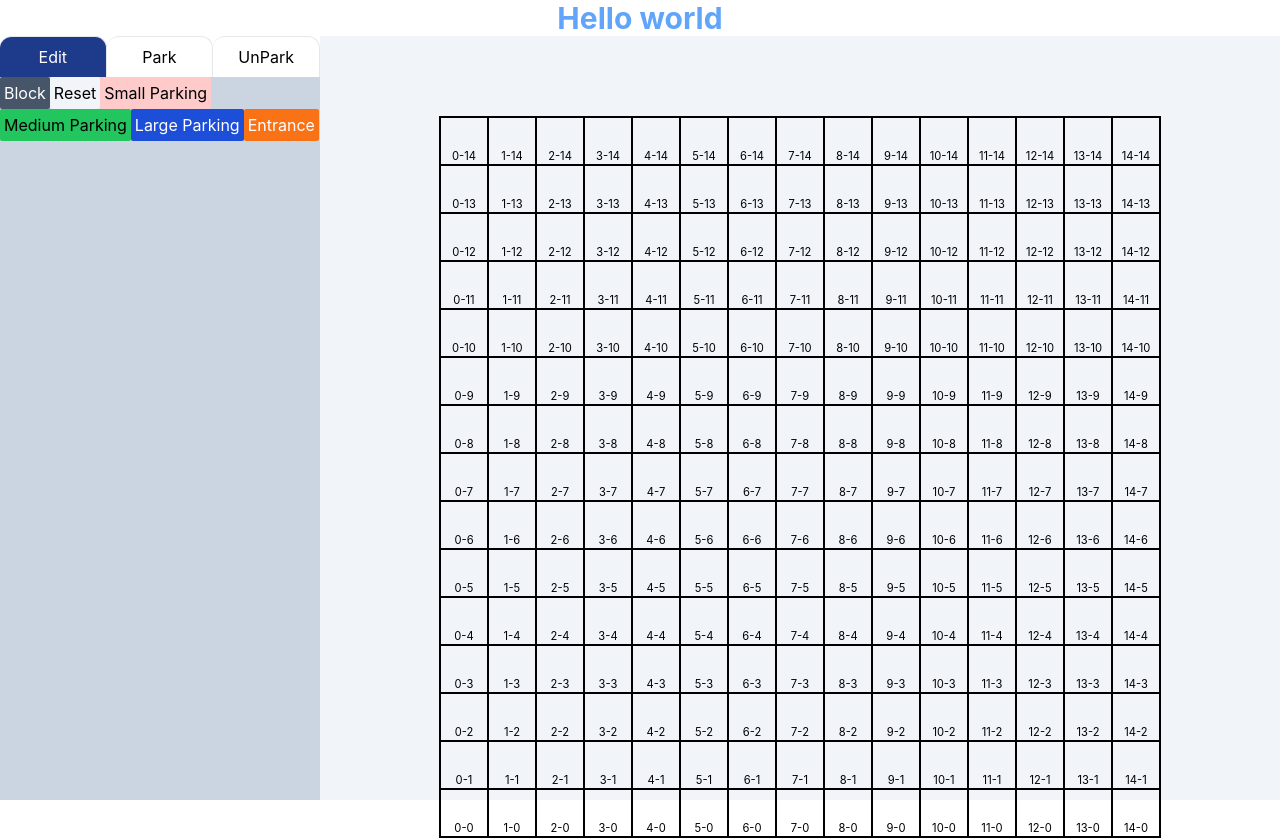
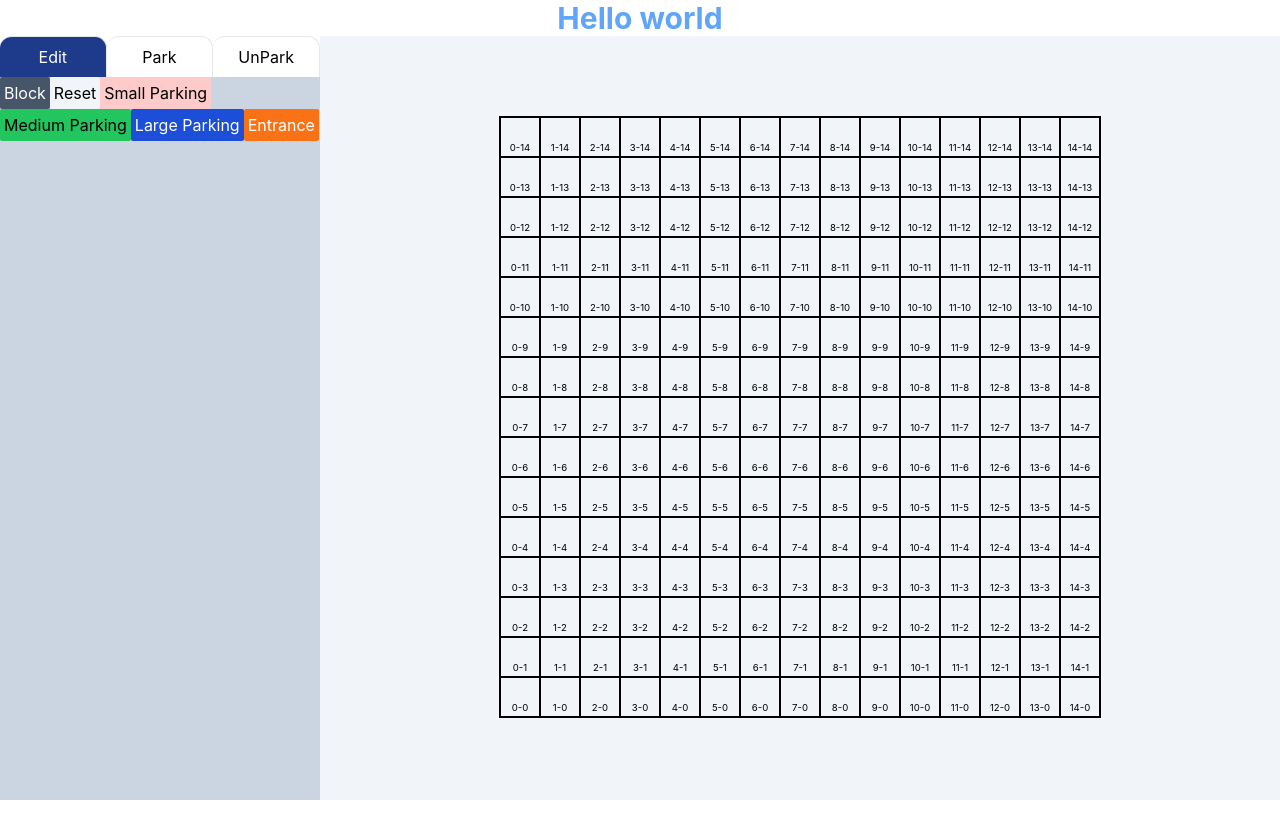
Before and after one commit to Hoshaiah/ayalaparking-frontend, a React (Create React App) app: page / in a window 1280 px wide. After the commit the page ends 800 px from the top, so only its background shows below. Built offline with nearby package versions, Linux system fonts and the light colour scheme.

Commit message:
adjusted graph size

```diff
--- a/src/components/Graph.jsx
+++ b/src/components/Graph.jsx
@@ -89,14 +89,14 @@ const Graph = () => {
                             const nodeIsSelected = selectedNodes.has(node)
                             const nodeParkingColor = determineNodeParkingColor(nodeOccupancy, node)
                             return (
-                                <div onClick={() => {handleNodeClick(node, nodeIsSelected)}} key={node} className={`border-black border w-12 h-12 flex flex-col items-center justify-between cursor-pointer
+                                <div onClick={() => {handleNodeClick(node, nodeIsSelected)}} key={node} className={`border-black border w-10 h-10 flex flex-col items-center justify-between cursor-pointer
                                 ${nodeInShortestPath && viewState.currentView === 'parkView' ? 'bg-yellow-300' : ''}
                                 ${nodeParkingColor}
                                 ${viewState.currentView === "editView" && nodeIsSelected ? 'border-2 border-yellow-400': ''}
                                 `} >
-                                    <div className='h-4 text-lg flex justify-center items-center pt-5'>{determineNodeParkedCar(nodeOccupancy, node)}</div>
+                                    <div className='h-4 text-lg flex justify-center items-center pt-4'>{determineNodeParkedCar(nodeOccupancy, node)}</div>
                                     {/* <div className='h-8 text-lg'>{'S'}</div> */}
-                                    <div className='text-[0.7rem] h-4'>{node}</div>
+                                    <div className='text-[0.6rem] h-4'>{node}</div>
                                 </div>
                             );
                         })}
```
